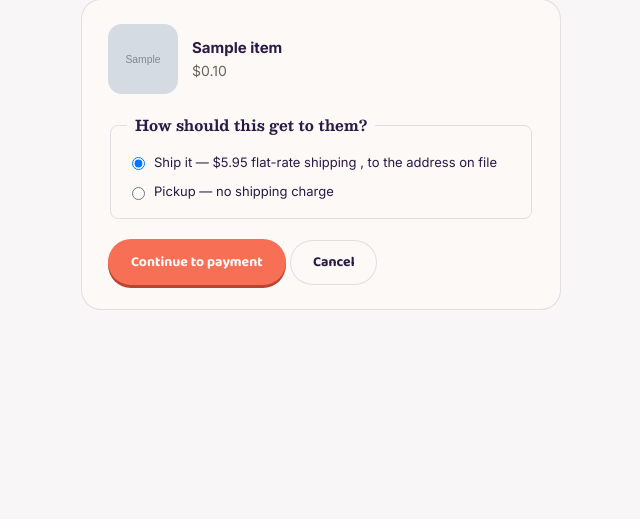
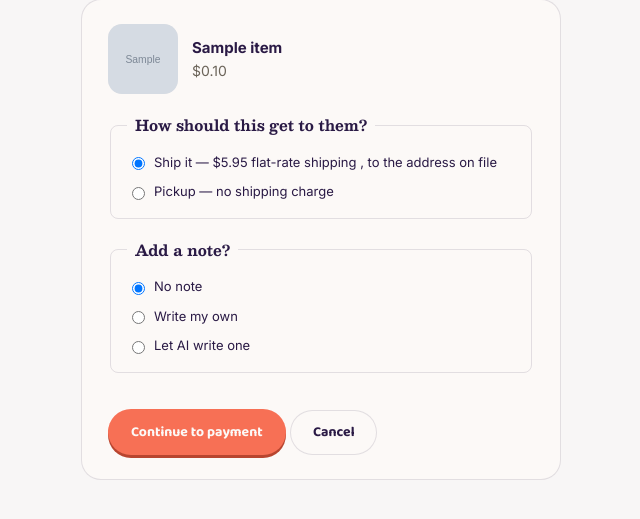
Before and after one commit to j-tippets/andgifts, a Flask app: page /contacts/1/order/1 in a window 1280 px wide. Shown: the part 184-703 px from the top of the page, without its empty margins (117-757 px from the left). Run offline with Flask 3, Linux system fonts and the light colour scheme; a user stored in the database is signed in; tables that the repository leaves empty hold one stand-in row (values such as "Sample post"); grey boxes marked "Sample" are stand-in pictures.

Commit message:
One-off orders: allow a custom or LLM-written note, like the flow builder
routes/orders.py had no note concept at all for a manually-placed
gift (Contacts -> Send a gift) -- only the automated flow/suggestion
path could attach one. Brought it to parity:

- orders/new.html (the delivery-method step) gets a third choice:
  no note / write my own / let AI write one, matching the three note
  options a flow's builder already has (add_note off, a fixed
  note_text, or use_llm_copy-style LLM generation)
- contacts.new_order generates the note immediately at order-creation
  time (not at charge time) so the same text is visible on the
  review screen (orders/confirm.html) before the card is ever
  charged, and lands on the receipt (orders/success.html) after
- llm.generate_gift_note's event param is now optional: a one-off
  order isn't tied to any particular timeline event the way an
  automated suggestion always is, so the prompt and fallback both
  drop the 'for their {event}' phrasing when there isn't one, rather
  than inventing an occasion. No change to existing callers, which
  always pass a real event.

send_wdf_fulfillment_notice (from the previous patch) already reads
Order.note_text generically, so WDF now sees the note on these
orders the same way it does for automated gift approvals -- no
changes needed there.

```diff
--- a/app/routes/contacts.py
+++ b/app/routes/contacts.py
@@ -13,6 +13,7 @@ from app.models import (
 from app.decorators import admin_required
 from app.services.storage import upload_contact_photo, delete_contact_photo, StorageError
 from app.services.catalog_helpers import filter_facets
+from app.services import llm
 
 contacts_bp = Blueprint("contacts", __name__, url_prefix="/contacts")
 
@@ -436,6 +437,23 @@ def new_order(contact_id, item_id):
 
         shipping_cost_cents = flat_rate if fulfillment_method == "shipping" else 0
 
+        # Same three note options the automated flow builder offers
+        # (see campaigns' add_note/note_text/use_llm_copy fields):
+        # none, a fixed message the agent writes themselves, or one the
+        # LLM generates -- see llm.generate_gift_note, called with no
+        # event since a one-off order isn't tied to any particular
+        # timeline event. Generated once, now, rather than at
+        # confirm/charge time, so the same text can be shown on the
+        # review screen before the card is ever charged.
+        note_option = request.form.get("note_option", "none")
+        if note_option == "custom":
+            note_text = request.form.get("note_text", "").strip() or None
+        elif note_option == "llm":
+            note_hint = request.form.get("note_hint", "").strip() or None
+            note_text = llm.generate_gift_note(contact, None, item, prompt_hint=note_hint)
+        else:
+            note_text = None
+
         order = Order(
             org_id=current_user.org_id,
             contact_id=contact.id,
@@ -443,6 +461,7 @@ def new_order(contact_id, item_id):
             gift_catalog_item_id=item.id,
             gift_name_snapshot=item.name,
             gift_price_cents=item.price_cents,
+            note_text=note_text,
             fulfillment_method=fulfillment_method,
             pickup_location=pickup_location if fulfillment_method == "pickup" else None,
             dropoff_location=contact.org.office_address if fulfillment_method == "dropoff" else None,
--- a/app/services/llm.py
+++ b/app/services/llm.py
@@ -108,15 +108,22 @@ def generate_gift_note(contact, event, gift_item, prompt_hint=None):
     agent can attach to a physical gift or, later, send along with an
     e-gift-card delivery -- explaining what it's for. Same fallback
     contract as generate_message: real API call when a key is configured,
-    a plain template otherwise."""
+    a plain template otherwise.
+
+    event is optional -- None for a manually-placed one-off order
+    (routes/contacts.new_order), which isn't tied to any particular
+    timeline event the way an automated flow/suggestion always is.
+    The prompt and fallback both drop the "for their {event}" phrasing
+    entirely rather than inventing an occasion that isn't there."""
     client = _client()
     if client is not None:
         try:
             gift_desc = f" ({gift_item.name})" if gift_item else ""
+            occasion = f" for their {event.display_label()}" if event else ""
             prompt = (
                 f"Write a short, warm note (1-2 sentences) from a {_practice_type_label(contact)} "
-                f"professional to their client, {contact.household_name}, to go along with a gift{gift_desc} "
-                f"for their {event.display_label()}. {prompt_hint or ''}\n\n"
+                f"professional to their client, {contact.household_name}, to go along with a gift{gift_desc}"
+                f"{occasion}. {prompt_hint or ''}\n\n"
                 "Respond with ONLY the note text -- no preamble, no quotation marks."
             )
             response = client.messages.create(
@@ -130,7 +137,10 @@ def generate_gift_note(contact, event, gift_item, prompt_hint=None):
         except Exception:
             pass  # fall through to the template below
 
-    base = f"Congratulations on your {event.display_label()}, {contact.household_name}!"
+    if event:
+        base = f"Congratulations on your {event.display_label()}, {contact.household_name}!"
+    else:
+        base = f"Thinking of you, {contact.household_name}!"
     return f"{base} {prompt_hint}".strip() if prompt_hint else base
 
 
--- a/app/templates/orders/confirm.html
+++ b/app/templates/orders/confirm.html
@@ -11,6 +11,9 @@
   <table role="presentation" style="width:100%; border-collapse: collapse; margin-bottom:16px;">
     <tr><td style="padding:6px 0; color:#6B6459;">Contact</td><td style="text-align:right;">{{ order.contact.household_name }}</td></tr>
     <tr><td style="padding:6px 0; color:#6B6459;">Gift</td><td style="text-align:right;">{{ order.gift_name_snapshot }}</td></tr>
+    {% if order.note_text %}
+      <tr><td style="padding:6px 0; color:#6B6459; vertical-align:top;">Note</td><td style="text-align:right; white-space:pre-line;">{{ order.note_text }}</td></tr>
+    {% endif %}
     <tr><td style="padding:6px 0; color:#6B6459;">Delivery</td>
       <td style="text-align:right;">
         {% if order.fulfillment_method == 'shipping' %}Ship
--- a/app/templates/orders/new.html
+++ b/app/templates/orders/new.html
@@ -51,8 +51,45 @@
       <p style="margin:4px 0 0;">1096 E 50 S, American Fork, UT</p>
     </div>
 
-    <button type="submit" class="btn btn-primary">Continue to payment</button>
+    <fieldset style="margin-top:20px;">
+      <legend>Add a note?</legend>
+
+      <label class="checkbox-chip" style="margin-bottom:10px;">
+        <input type="radio" name="note_option" value="none" checked
+               onchange="agToggleNoteFields('none');">
+        No note
+      </label>
+      <label class="checkbox-chip" style="margin-bottom:10px;">
+        <input type="radio" name="note_option" value="custom"
+               onchange="agToggleNoteFields('custom');">
+        Write my own
+      </label>
+      <label class="checkbox-chip">
+        <input type="radio" name="note_option" value="llm"
+               onchange="agToggleNoteFields('llm');">
+        Let AI write one
+      </label>
+    </fieldset>
+
+    <div class="field" id="note-custom-field" style="display:none;">
+      <label for="note_text">Note</label>
+      <textarea name="note_text" id="note_text" rows="3" maxlength="500" placeholder="e.g. Congratulations on the new home!"></textarea>
+    </div>
+
+    <div class="field" id="note-llm-field" style="display:none;">
+      <label for="note_hint">Anything the note should mention? <span class="subdued">(optional)</span></label>
+      <input type="text" name="note_hint" id="note_hint" maxlength="200" placeholder="e.g. their recent closing on Maple St">
+    </div>
+
+    <button type="submit" class="btn btn-primary" style="margin-top:16px;">Continue to payment</button>
     <a href="{{ url_for('contacts.browse_gifts', contact_id=contact.id) }}" class="btn btn-ghost">Cancel</a>
   </form>
 </div>
+
+<script>
+  function agToggleNoteFields(option) {
+    document.getElementById('note-custom-field').style.display = option === 'custom' ? 'block' : 'none';
+    document.getElementById('note-llm-field').style.display = option === 'llm' ? 'block' : 'none';
+  }
+</script>
 {% endblock %}
```
Also changed, not shown: app/templates/orders/success.html (+7 -0 lines).
